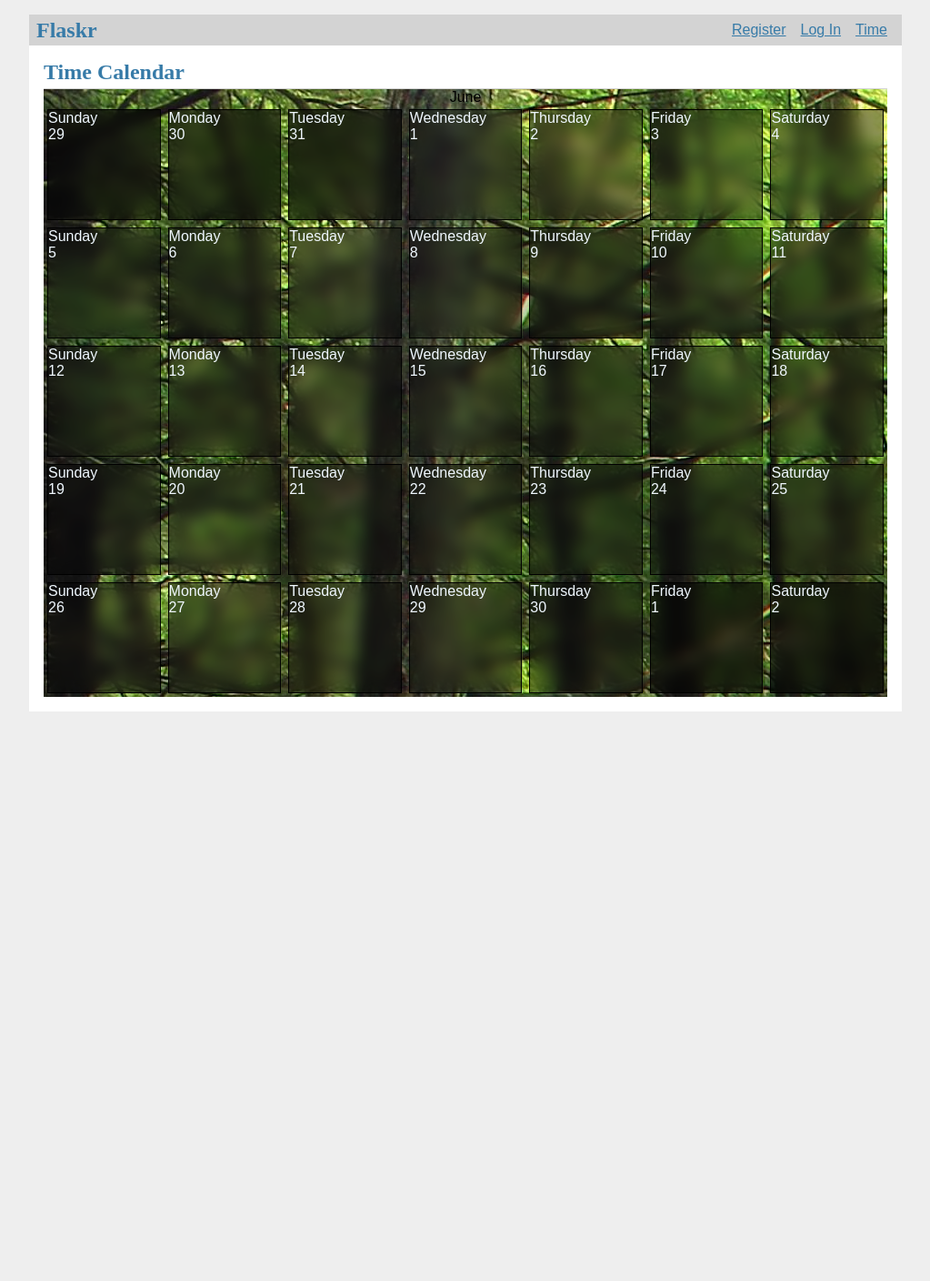
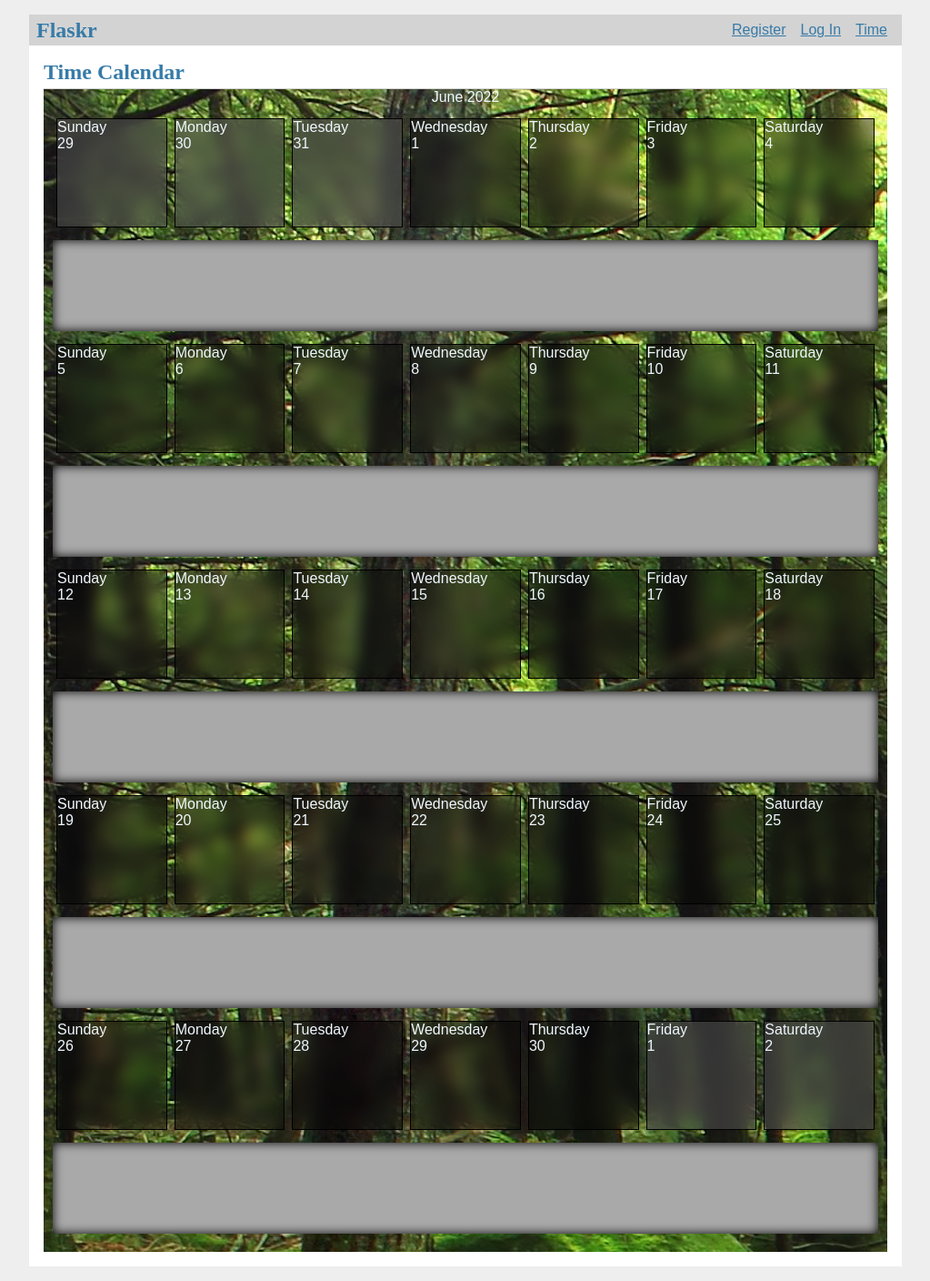
Before and after one commit to Quinnsicle/personal-management, a Flask app: page /time/calendar in a window 1280 px wide. Shown: the whole page at 91% size, without its empty margins (128-1151 px from the left). Before the commit the page ends 782 px from the top, so only its background shows below. Run offline with Flask 2, Linux system fonts and the light colour scheme.

Commit message:
initial drop down panel test

```diff
--- a/flaskr/static/calendar.css
+++ b/flaskr/static/calendar.css
@@ -1,6 +1,20 @@
 div {
   width: 100%;
 }
+
+* {
+  -webkit-box-sizing: border-box;
+  -moz-box-sizing: border-box;
+  box-sizing: border-box;
+}
+
+:after, :before {
+  -webkit-box-sizing: border-box;
+  -moz-box-sizing: border-box;
+  box-sizing: border-box;
+}
+
+
 
 .time {
   background: url(images/PIXNIO-302496-4924x3283.jfif) green;
@@ -11,7 +25,7 @@ div {
 }
 
 .bg-06 {
-  background: rgba(0,0,0,0.6);
+  background: rgba(75, 75, 75, 0.6);
 }
 
 .acrylic-8 {
@@ -29,9 +43,11 @@ div {
 .month {
   display: flex;
   flex-direction: column;
+  padding: 10px;
 }
 .month-name {
   text-align: center;
+  color:aliceblue;
 }
 .week {
   display: flex;
@@ -45,3 +61,50 @@ div {
   height: 120px;
   color:aliceblue;
 }
+
+.timeline {
+  width: 100%;
+  background-color: darkgray;
+  margin: 10px 0;
+}
+
+.shadow {
+  box-shadow: 0px 0px 12px inset black;
+  z-index: 10;
+  width: 100%;
+  height: 100px;
+  pointer-events: none;
+}
+
+.slider {
+  padding: 0 18px;
+  overflow-x: scroll;
+  overflow-y: hidden;
+  white-space: nowrap;
+  position: relative;
+}
+
+
+.slide-item {
+  margin-top: 18px;
+  display: inline-block;
+  position: relative;
+}
+
+::-webkit-scrollbar-track {
+  -webkit-box-shadow: inset 0 0 6px rgba(0,0,0,0.3);
+  border-radius: 10px;
+  background-color: #F5F5F5;
+}
+
+::-webkit-scrollbar {
+  width: 10px;
+  height: 12px;
+  background-color: #F5F5F5;
+}
+
+::-webkit-scrollbar-thumb {
+  border-radius: 10px;
+  -webkit-box-shadow: inset 0 0 6px rgba(0,0,0,.3);
+  background-color: #337ab7;
+}
--- a/flaskr/templates/time/calendar.html
+++ b/flaskr/templates/time/calendar.html
@@ -7,7 +7,7 @@
 
 {% block content %}
 <div class="time">
-<div class="month-name"> {{ month_name }}</div>
+<div class="month-name">{{ month_name }} {{ year }}</div>
 <div class="month">
     {% for week in month %}
     <div class="week">
@@ -22,6 +22,12 @@
         </div>
         {% endfor %}
     </div>
+    <div class="timeline">
+        <div class="shadow"></div>
+        <div class="slider">
+
+        </div>
+    </div>
     {% endfor %}
 </div>
 </div>
--- a/flaskr/time.py
+++ b/flaskr/time.py
@@ -23,4 +23,5 @@ def calendar():
         month=month,
         month_name=month_name,
         month_num=month_num,
+        year=year,
     )
```
